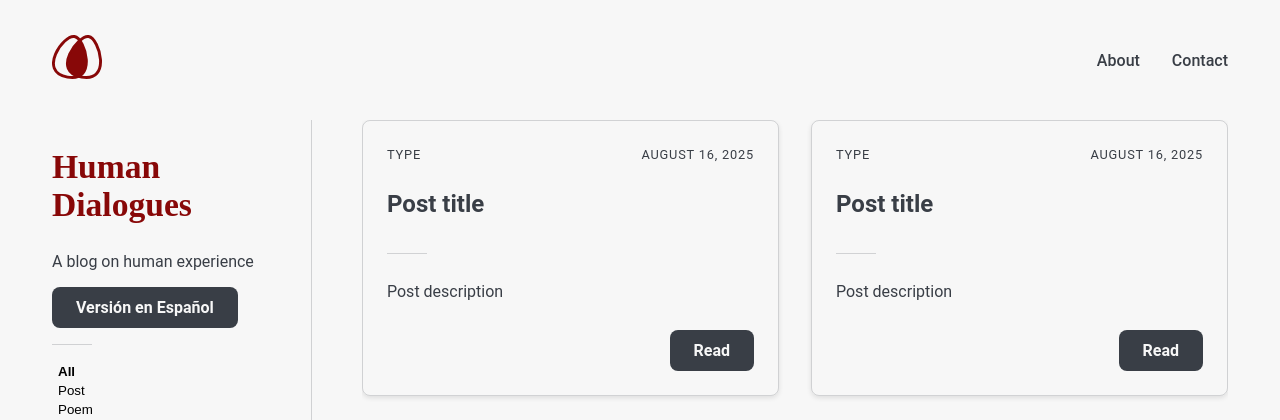
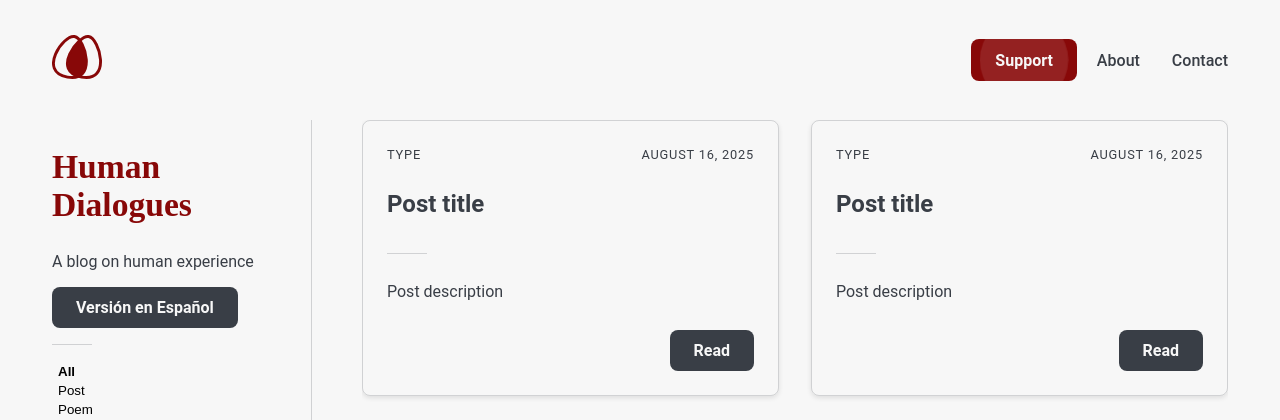
Before and after one commit to laotzee/dialogues, a Flask app: page / in a window 1280 px wide. Shown: the top 420 px of the page. Run offline with Flask 3, Linux system fonts and the light colour scheme; data that the repository does not hold is empty; some libraries are stand-ins or nearby versions; some web fonts are replaced.

Commit message:
Add support button and its CSS styling

```diff
--- a/app/static/css/style.css
+++ b/app/static/css/style.css
@@ -154,6 +154,13 @@ aside .logo {
 .nav-toggle[aria-expanded="true"] .hamburger { background: transparent; }
 .nav-toggle[aria-expanded="true"] .hamburger::before { transform: rotate(45deg); }
 .nav-toggle[aria-expanded="true"] .hamburger::after { transform: rotate(-45deg); }
+
+.nav-container {
+    display: flex;
+    justify-content: space-between;
+    align-items: center;
+    gap: 20px;
+}
 
 .blog-container {
     display: grid;
@@ -324,6 +331,42 @@ aside .logo {
     line-height: 1.5;
 }
 
+.pulse-button {
+  position: relative;
+  overflow: hidden;
+  z-index: 1;
+}
+
+.pulse-button::after {
+  content: "";
+  position: absolute;
+  top: 50%;
+  left: 50%;
+  width: 300px;
+  height: 300px;
+  background: rgba(255, 255, 255, 0.1);
+  border-radius: 50%;
+  opacity: 0;
+  z-index: -1;
+  transform: translate(-50%, -50%) scale(0);
+  animation: circular-ripple 3s infinite;
+}
+
+@keyframes circular-ripple {
+  0% {
+    transform: translate(-50%, -50%) scale(0);
+    opacity: 0;
+  }
+  20% {
+    opacity: 1;
+  }
+  100% {
+    transform: translate(-50%, -50%) scale(1);
+    opacity: 0;
+  }
+}
+
+
 /* Desktop */
 @media (min-width: 800px) {
 
--- a/app/templates/partials/header.html
+++ b/app/templates/partials/header.html
@@ -3,10 +3,11 @@
         <img class="logo-img" src="{{url_for('static', filename='img/logo.svg')}}"></img>
     </a>
 
+    <div class="nav-container">
+        <a class="button dono pulse-button">Support</a>
         <button class="nav-toggle" aria-expanded="false" aria-controls="primary-navigation">
             <span class="hamburger"></span>
         </button>
-
         <nav class="primary-navigation" id="primary-navigation" data-visible="false">
             <ul>
                 <li class="nav-item">
@@ -17,4 +18,5 @@
                  </li>
             </ul>
         </nav>
+    </div>
 </header>
```
Lines whose indentation alone changed are shown as unchanged.
